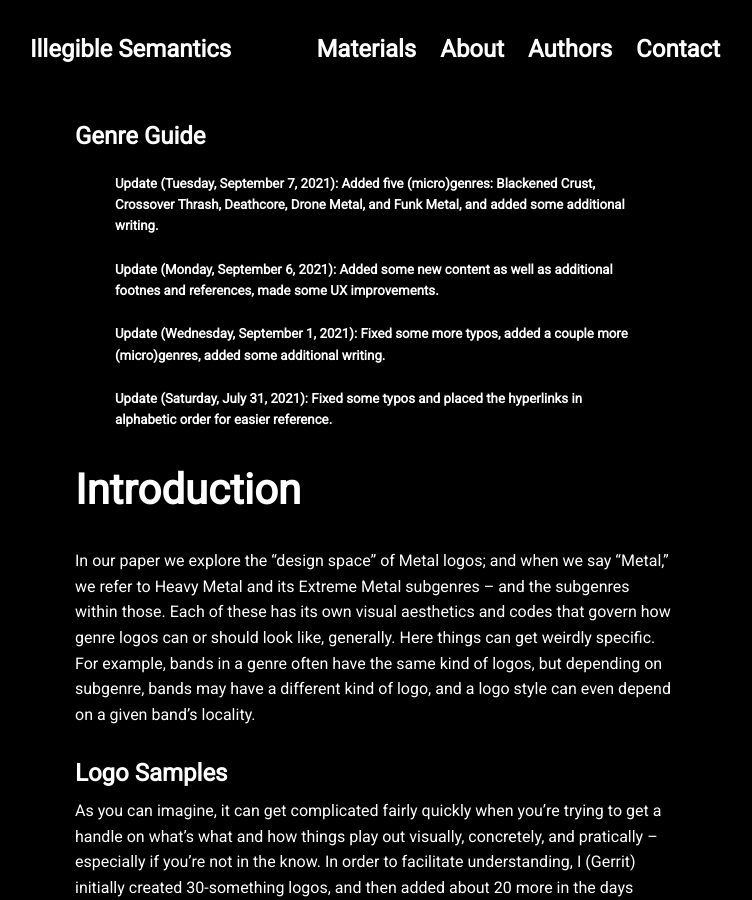
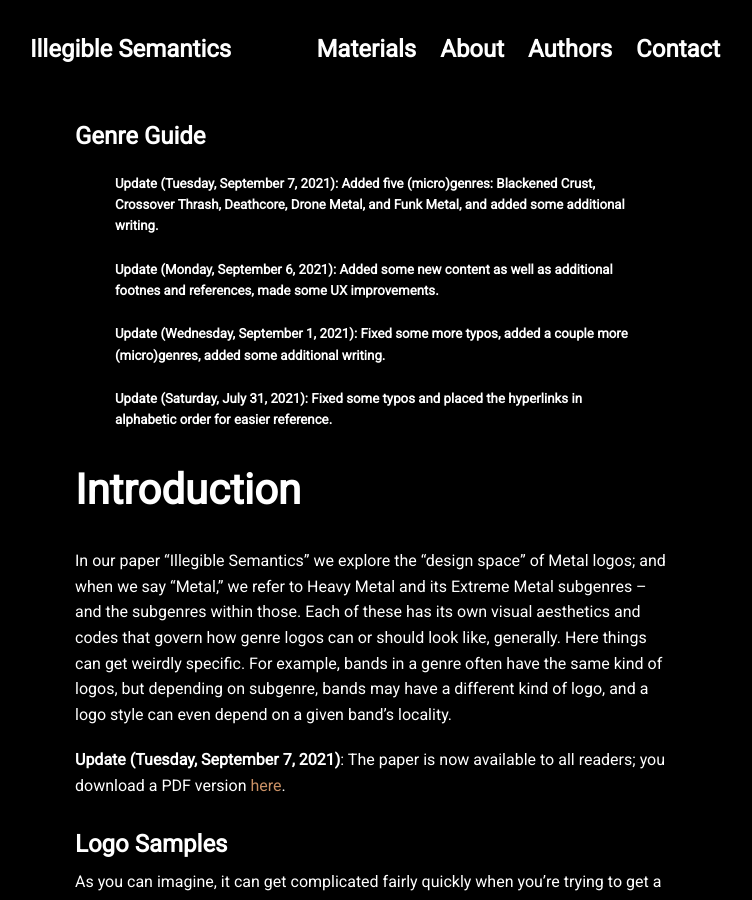
Before and after one commit to Noeska/illegiblesemantics, a Jekyll site: the page built from projects/proj-2.md, in a window 1280 px wide and 900 px high. Shown: the whole window, without its empty margins (265-1017 px from the left). Built offline with Jekyll 4.4.1, drawn with Linux system fonts in a browser that asks for light colours; nearby versions of some CDN libraries.

Commit message:
Paper PDF

```diff
--- a/projects/proj-2.md
+++ b/projects/proj-2.md
@@ -10,11 +10,11 @@ title: 'Genre Guide'
 > ##### Update (Saturday, July 31, 2021): Fixed some typos and placed the hyperlinks in alphabetic order for easier reference.
 
 ## Introduction
+In our paper "Illegible Semantics" we explore the "design space" of Metal logos; and when we say "Metal," we refer to Heavy Metal and its Extreme Metal subgenres -- and the subgenres within those. Each of these has its own visual aesthetics and codes that govern how genre logos can or should look like, generally. Here things can get weirdly specific. For example, bands in a genre often have the same kind of logos, but depending on subgenre, bands may have a different kind of logo, and a logo style can even depend on a given band's locality.
 
-In our paper we explore the "design space" of Metal logos; and when we say "Metal," we refer to Heavy Metal and its Extreme Metal subgenres -- and the subgenres within those. Each of these has its own visual aesthetics and codes that govern how genre logos can or should look like, generally. Here things can get weirdly specific. For example, bands in a genre often have the same kind of logos, but depending on subgenre, bands may have a different kind of logo, and a logo style can even depend on a given band's locality.
+**Update (Tuesday, September 7, 2021)**: The paper is now available to all readers; you download a PDF version <a href="https://arxiv.org/pdf/2109.01688" target="_blank" rel="noopener"><span>here</span></a>.
 
 #### Logo Samples
-
 As you can imagine, it can get complicated fairly quickly when you're trying to get a handle on what's what and how things play out visually, concretely, and pratically -- especially if you're not in the know. In order to facilitate understanding, I (Gerrit) initially created 30-something logos, and then added about 20 more in the days leading up to the submission deadline, covering a broad range of genres and subgenres of Heavy and Extreme Metal music. Additionally, I've added some tongue-in-cheek commentary to give you some insight into the design process of each of these logos.
 
 [<img src="\illegiblesemantics\assets\img\projects\proj-9\avantgarde.jpg" alt="Avant-Garde Metal" width=140 >](https://tundratoucan.github.io/AVANTGARDE)
```
Also changed, not shown: pages/about.md (+3 -1 lines).
